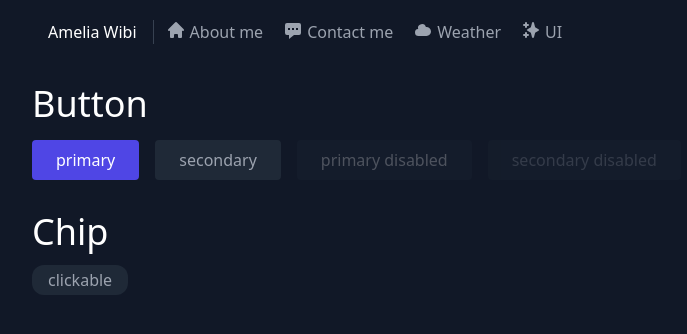
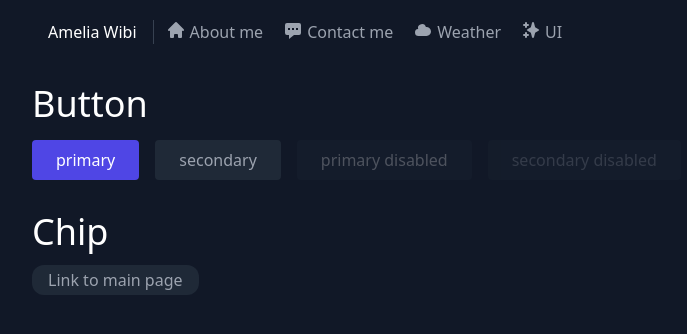
Before and after one commit to ameliawibi/ameliawibi-netlify, a React (Create React App) app: page /ui in a window 1280 px wide. Shown: the top 334 px of the page, without its empty margins (8-695 px from the left). Built offline with nearby package versions, Linux system fonts and the light colour scheme.

Commit message:
correct link for social media

```diff
--- a/src/containers/UI/ChipUI.js
+++ b/src/containers/UI/ChipUI.js
@@ -4,7 +4,7 @@ function ChipUI() {
   return (
     <div className="mb-8">
       <h2 className="text-3xl mb-4 font-medium text-white sm:text-4xl">Chip</h2>
-      <Chip>clickable</Chip>
+      <Chip>Link to main page</Chip>
     </div>
   );
 }
--- a/src/pages/Contact/Contact.js
+++ b/src/pages/Contact/Contact.js
@@ -34,7 +34,7 @@ function Contact() {
           </h2>
           <div className="inline flex gap-x-3 mb-4">
             {social.map((socials) => (
-              <Chip href={socials.link}>{socials.text}</Chip>
+              <Chip link={socials.link}>{socials.text}</Chip>
             ))}
           </div>
           <p className="mb-8 leading-relaxed">
```
